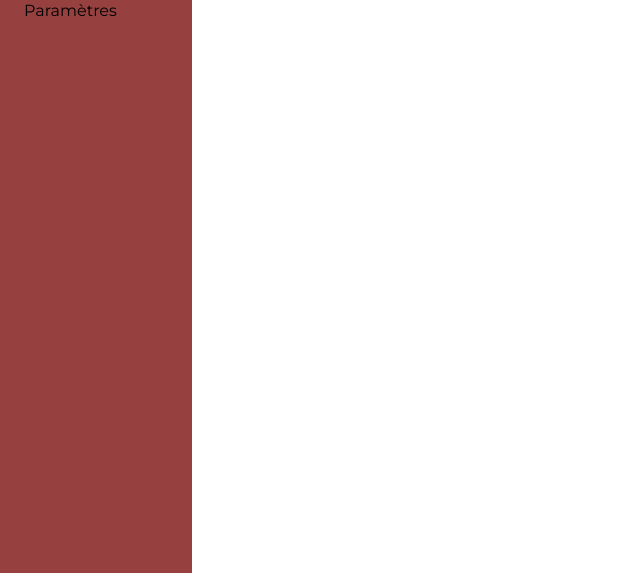
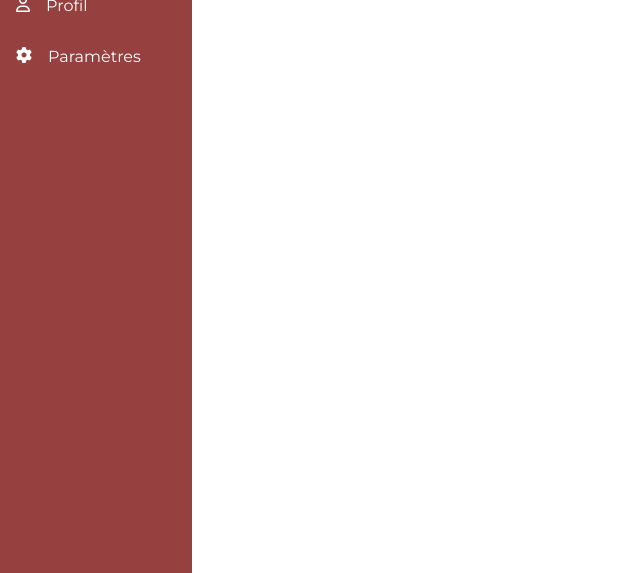
Before and after one commit to saqzeun/Panza, a PHP site: page /dashboard.html in a window 1280 px wide. Shown: the part 245-818 px from the top of the page, without its empty margins (0-640 px from the left). Run offline with PHP 8.4, Linux system fonts and the light colour scheme.

Commit message:
remplacement fichier

```diff
--- a/dashboard.html
+++ b/dashboard.html
@@ -40,16 +40,28 @@
       <nav class="nav_navigation">
         <ul class="nav_ul">
           <div class="nav_active">
-            <i class="fa-regular fa-calendar" style="color: #000000"></i>
-            <li><a href="">Tableau de bord</a></li>
+            <a href="">
+              <i
+                class="fa-regular fa-calendar , logospace"
+                style="color: #000000"
+              ></i>
+              <li>Tableau de bord</li>
+            </a>
           </div>
-          <div>
-            <i class="fa-regular fa-user" style="color: #ffffff"></i>
-            <li>Profil</li>
+          <div class="nav_noactive">
+            <a href="">
+              <i
+                class="fa-regular fa-user , logospace"
+                style="color: #ffffff"
+              ></i>
+              <li>Profil</li>
+            </a>
           </div>
-          <div>
-            <i class="fa-light fa-gear fa-spin"></i>
-            <li>Paramètres</li>
+          <div class="nav_noactive">
+            <a href="">
+              <i class="fa-solid fa-gear , logospace"></i>
+              <li>Paramètres</li>
+            </a>
           </div>
         </ul>
       </nav>
--- a/styles.css
+++ b/styles.css
@@ -46,11 +46,23 @@
 }
 
 .nav_active {
-  color: black;
   background-color: white;
   border-radius: 5px;
   display: flex;
-  justify-content: space-between;
+  padding: 10px;
+  transition: 0.2s ease-in-out;
+}
+
+.nav_active:hover {
+  background-color: #964040;
+}
+
+.nav_active a:hover {
+  color: white;
+}
+
+.logospace {
+  margin-right: 1em;
 }
 
 .login_page {
@@ -63,6 +75,20 @@
 .nav_active a {
   text-decoration: none;
   color: black;
+  display: flex;
+}
+
+.nav_noactive {
+  display: flex;
+  color: white;
+  margin-top: 2em;
+  padding-left: 10px;
+}
+
+.nav_noactive a {
+  text-decoration: none;
+  color: white;
+  display: flex;
 }
 
 .form_container {
```
